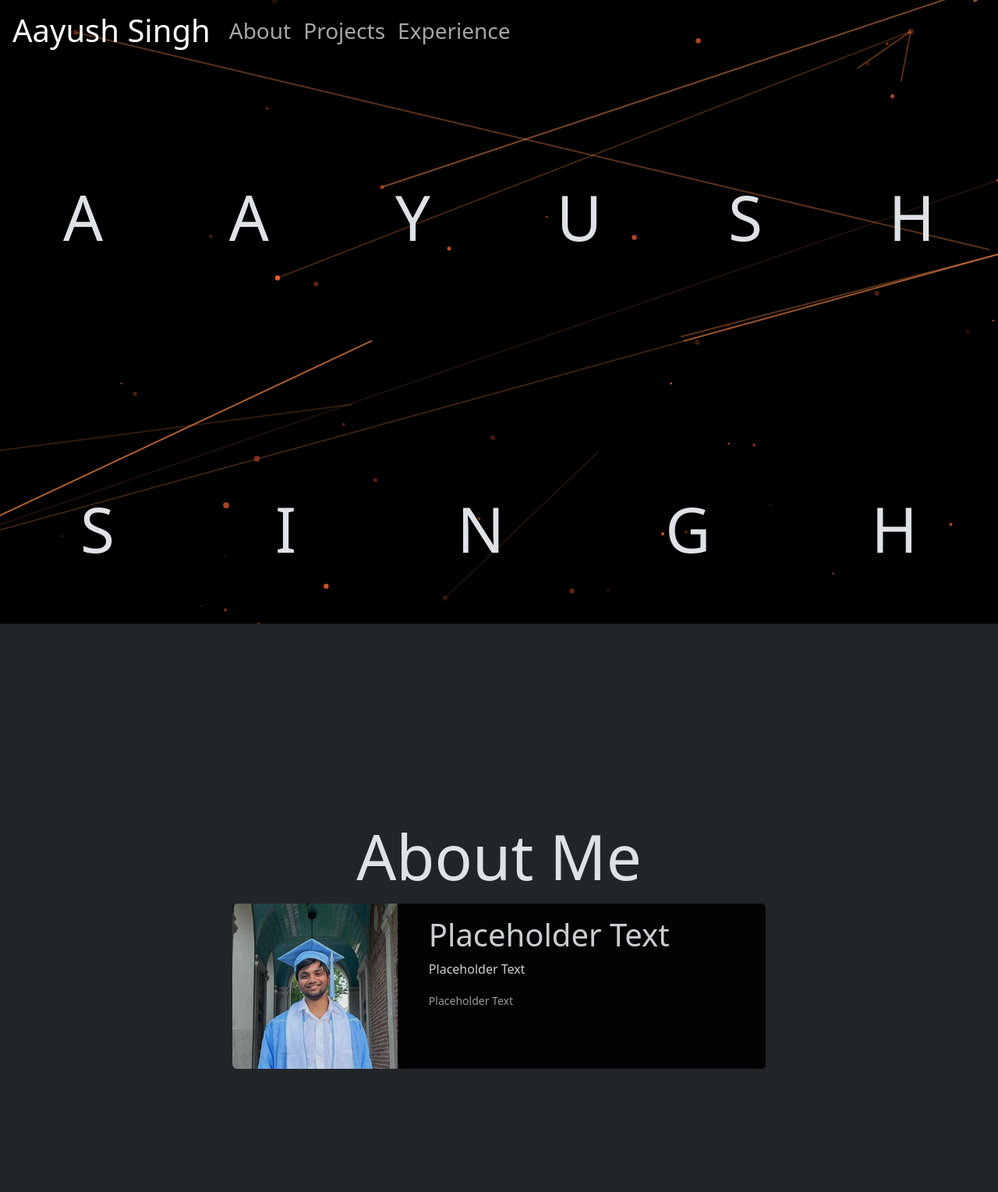
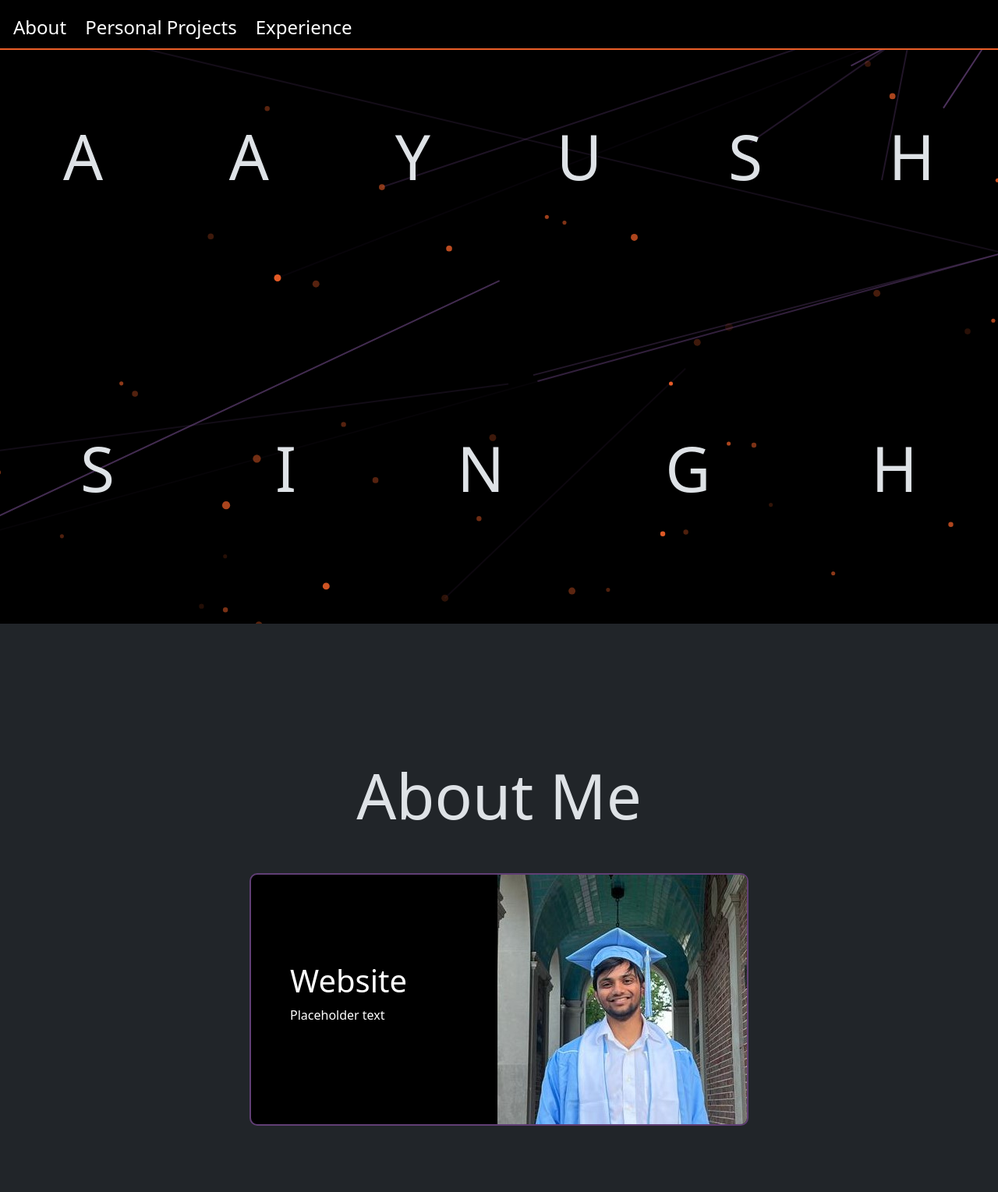
Before and after one commit to aayushkt/Website, a website: page index.html in a window 1280 px wide. Shown: the top 1529 px of the page at 78% size. Drawn offline with nearby package versions, Linux system fonts and the light colour scheme.

Commit message:
custom card and navbar

```diff
--- a/index.html
+++ b/index.html
@@ -9,7 +9,7 @@
 
         <link href="https://cdn.jsdelivr.net/npm/bootstrap@5.3.1/dist/css/bootstrap.min.css" rel="stylesheet" integrity="sha384-4bw+/aepP/YC94hEpVNVgiZdgIC5+VKNBQNGCHeKRQN+PtmoHDEXuppvnDJzQIu9" crossorigin="anonymous">
         <link href="https://unpkg.com/aos@2.3.1/dist/aos.css" rel="stylesheet">
-        <link rel="stylesheet" href="public/main.css">
+        <link rel="stylesheet" href="main.css">
         <title>Aayush Singh</title>
 
     </head>
@@ -20,19 +20,40 @@
         <script>AOS.init({duration: 1000});</script>
 
         <canvas id="constellation"></canvas>
-        <div id="Home">
-            <nav id = "nav" class="navbar navbar-expand-lg p-1" style="opacity: 1;">
-                <div class="container-fluid">
-                    <a class="navbar-brand fs-1" href="#Home" aria-current="page">Aayush Singh</a>
-                    <div class="collapse navbar-collapse" id="navbarSupportedContent">
-                        <ul class="navbar-nav me-auto mb-2 mb-lg-0">
-                        <a class="nav-link fs-3" href="#AboutMe">About</a>
-                        <a class="nav-link fs-3" href="#PersonalProjects">Projects</a>
-                        <a class="nav-link fs-3" href="#Experience">Experience</a>
+        <div class="navheader">
+            <div class="navLink">
+                <div class="closedLink">
+                    <a class="linkHeader" href="#AboutMe">About</a>
+                </div>
+                <div class="openLink">
+                    <a class="linkHeader" href="#AboutMe">About</a>
                 </div>
             </div>
-            </nav>
 
+            <div class="navLink">
+                <div class="closedLink">
+                    <a class="linkHeader" href="#PersonalProjects">Personal Projects</a>
+                </div>
+                <div class="openLink">
+                    <a class="linkHeader" href="#PersonalProjects">Personal Projects</a>
+                    <a class="openLinkOption" href="#Chopstix">Chopstix</a>
+                    <a class="openLinkOption" href="#Website">Website</a>
+                </div>
+            </div>
+
+            <div class="navLink">
+                <div class="closedLink">
+                    <a class="linkHeader" href="#Experience">Experience</a>
+                </div>
+                <div class="openLink">
+                    <a class="linkHeader" href="#Experience">Experience</a>
+                    <a class="openLinkOption" href="#3DFS">3DFS</a>
+                    <a class="openLinkOption" href="#Moira">Moira Labs</a>
+                </div>
+            </div>
+        </div>
+
+        <div id="Home">
             <div class="flex-container" data-aos-duration="3000" data-aos-delay="300" data-aos="flip-up" style="display:flex; justify-content: space-around; height: 50vh; align-items: center;">
                 <div style="font-size: 10vh;">A</div>
                 <div style="font-size: 10vh">A</div>
@@ -52,19 +73,14 @@
 
         <div class="section" id="AboutMe">
             <div class="sectionHeading" data-aos="fade-left">About Me</div>
-            <div class="card bg-black" data-aos="fade-right" style="opacity: 0.9;">
-                <div class="row">
-                    <div class="col-md-4">
-                        <img src="public/profilepic.jpeg" class="img-fluid rounded-start">
-                    </div>
-                    <div class="col-md-8">
-                        <div class="card-body">
-                            <h1 class="card-title">Placeholder Text</h1>
-                            <p class="card-text">Placeholder Text</p>
-                            <p class="card-text"><small class="text-body-secondary">Placeholder Text</small></p>
+            <div data-aos="fade-right" class="card">
+                <div class="cardDescription">
+                    <div>
+                        <h1>Website</h1>
+                        <p>Placeholder text</p>
                     </div>
                 </div>
-                </div>
+                <img src="profilepic.jpeg">
             </div>
         </div>
 
@@ -72,9 +88,9 @@
 
             <div class="sectionHeading" data-aos="fade-left">Personal Projects</div>
 
-            <div class="card bg-black text-center mb-5" data-aos="fade-right" style="width: 50vw; opacity: 0.9;">
-                <div class="row align-items-center">
-                    <div class="col" style="padding-left: 50px; padding-right: 50px;">
+            <div data-aos="fade-right" class="card" id="Chopstix">
+                <img src="profilepic.jpeg">
+                <div class="cardDescription">
                     <div>
                         <h1>Chopstix</h1>
                         <p>I embarked on an engaging project inspired by childhood memories of the 'Chopsticks' finger game. Finding no existing solutions, I independently applied linear algebra and graph traversal algorithms to formulate and solve challenges, resulting in an AI that consistently wins the game. This endeavor showcased my adeptness in both mathematical theory and practical application, while also potentially contributing to game theory, AI, and algorithmic domains. Sharing these findings with relevant communities could open avenues for further exploration and innovation.</p>
@@ -82,24 +98,24 @@
                         <!-- Insert link to github and separate webpage here -->
                     </div>
                 </div>
-                    <div class="col-md-auto">
-                        <img src="public/profilepic.jpeg" class="img-fluid rounded-start">
+            </div>
+
+            <div data-aos="fade-left" class="card" id="Website">
+                <div class="cardDescription">
+                    <div>
+                        <h1>Website</h1>
+                        <p>Placeholder text</p>
                     </div>
                 </div>
+                <img src="profilepic.jpeg">
             </div>
 
-            <div class="card bg-black text-center mb-5" data-aos="fade-right" style="width: 50vw; opacity: 0.9;">
-                <div class="row align-items-center">
-                    <div class="col" style="padding-left: 50px; padding-right: 50px;">
+            <div data-aos="fade-right" class="card" id="LitBot">
+                <img src="profilepic.jpeg">
+                <div class="cardDescription">
                     <div>
-                            <h1>Chopstix</h1>
-                            <p>I embarked on an engaging project inspired by childhood memories of the 'Chopsticks' finger game. Finding no existing solutions, I independently applied linear algebra and graph traversal algorithms to formulate and solve challenges, resulting in an AI that consistently wins the game. This endeavor showcased my adeptness in both mathematical theory and practical application, while also potentially contributing to game theory, AI, and algorithmic domains. Sharing these findings with relevant communities could open avenues for further exploration and innovation.</p>
-                            <!-- <p>Check it out! two buttons</p> -->
-                            <!-- Insert link to github and separate webpage here -->
-                        </div>
-                    </div>
-                    <div class="col-md-auto">
-                        <img src="public/profilepic.jpeg" class="img-fluid rounded-start">
+                        <h1>LitBot</h1>
+                        <p>Placeholder text</p>
                     </div>
                 </div>
             </div>
@@ -107,25 +123,33 @@
         </div>
 
         <div class="section" id="Experience">
+
             <div class="sectionHeading" data-aos="fade-left">Experience</div>
-            <div class="card bg-black" data-aos="fade-right" style="opacity: 0.9;">
-                <div class="row">
-                    <div class="col-md-4">
-                        <img src="public/profilepic.jpeg" class="img-fluid rounded-start">
-                    </div>
-                    <div class="col-md-8">
-                        <div class="card-body">
-                            <h1 class="card-title">Placeholder Text</h1>
-                            <p class="card-text">Placeholder Text</p>
-                            <p class="card-text"><small class="text-body-secondary">Placeholder Text</small></p>
+
+            <div data-aos="fade-right" class="card" id="3DFS">
+                <div class="cardDescription">
+                    <div>
+                        <h1>3DFS Technologies</h1>
+                        <p>Placeholder text</p>
                     </div>
                 </div>
+                <img src="profilepic.jpeg">
+            </div>
+
+            <div data-aos="fade-left" class="card" id="Moira">
+                <img src="profilepic.jpeg">
+                <div class="cardDescription">
+                    <div>
+                        <h1>Moira Labs</h1>
+                        <p>Placeholder text</p>
                     </div>
                 </div>
             </div>
 
+        </div>
+
         <div class="section" id="JUSTFORSPACING"></div>
 
-        <script src="public/constellation.js"></script>
+        <script src="constellation.js"></script>
     </body>
 </html>
--- a/public/constellation.js
+++ b/public/constellation.js
@@ -3,11 +3,11 @@ var canvas = document.getElementById('constellation'),
     particleColor = '#eb5e28',
     temp = 0.0,
     particleCount = 70,
-    particleBaseSize = 1,
+    particleBaseSize = 2,
     particleSizeMultiplier = 0.5,
     particles = [],
     links = [],
-    linkColor = '#f98948',
+    linkColor = '#613F75',
     linkSpeed = 0.01,
     linkFadeSpeed = 0.01,
     maxLinks = 15;
--- a/public/main.css
+++ b/public/main.css
@@ -5,6 +5,7 @@ on top of the canvas*/
     top: 0;
     left: 0;
     background-color: black;
+    z-index: 0;
 }
 
 /* Hide scrollbar for Chrome, Safari and Opera */
@@ -23,13 +24,15 @@ html {
     scrollbar-width: none;
 }
 
-.sectionHeading {
-    display: flex;
-    width: 100vw;
-    align-items: center;
-    justify-content: center;
-    font-size: 10vh;
-}
+/*
+Layout of my website:
+
+Consists of sections (About me, personal projects, etc).
+Each .section has a .sectionHeading (large text at the top).
+Each .section has any number of .card (display an item of that section).
+Each .card has one .cardDescription
+Each .card has one .cardImage-Left or .cardImage-Right
+*/
 
 .section {
     display: flex;
@@ -37,5 +40,99 @@ html {
     align-items: center;
     justify-content: center;
     flex-direction: column;
-    margin-top: 20vh;
+    padding-top: 20vh;
+    z-index: 1;
 }
+
+.sectionHeading {
+    display: flex;
+    width: 100vw;
+    align-items: center;
+    justify-content: center;
+    font-size: 10vh;
+    margin-bottom: 5vh;
+}
+
+.card {
+    display: flex;
+    flex-direction: row;
+    background-color: black;
+    margin-bottom: 5vh;
+    width: 50vw;
+    border-radius: 10px;
+    overflow: hidden;
+    align-items: center;
+    border: 2px solid #613F75;
+    justify-content: flex-end;
+}
+
+.cardDescription {
+    padding-left: 50px;
+    padding-right: 50px;
+    color: white;
+    flex-grow: 1;
+}
+
+.navheader {
+    display: flex;
+    position: fixed;
+    top: 0;
+    left: 0;
+    height: 8vh;
+    width: 100vw;
+    z-index: 2;
+    background-color: black;
+    padding: 10px;
+    align-items: baseline;
+    gap: 10px;
+    border-bottom: 2px solid #eb5e28;
+}
+
+.closedLink {
+    display: flex;
+    flex-direction: column;
+    font-size: 3vh;
+}
+
+.openLink {
+    display: none;
+}
+
+.navLink {
+    background-color: black;
+    border: 2px solid black;
+    border-radius: 10px;
+    padding: 5px;
+}
+
+.navLink:hover {
+    background-color: black;
+    border: 2px solid #613F75;
+    border-radius: 10px;
+    padding: 5px;
+}
+
+.navLink:hover > .closedLink {
+    display: none;
+}
+
+.navLink:hover > .openLink {
+    display: flex;
+    flex-direction: column;
+    font-size: 3vh;
+}
+
+.openLinkOption {
+    color: #746f72;
+    font-size: 2vh;
+    text-decoration: none;
+}
+
+.openLinkOption:hover {
+    color: white;
+}
+
+.linkHeader {
+    text-decoration: none;
+    color: white;
+}
```
Lines whose indentation alone changed are shown as unchanged.
